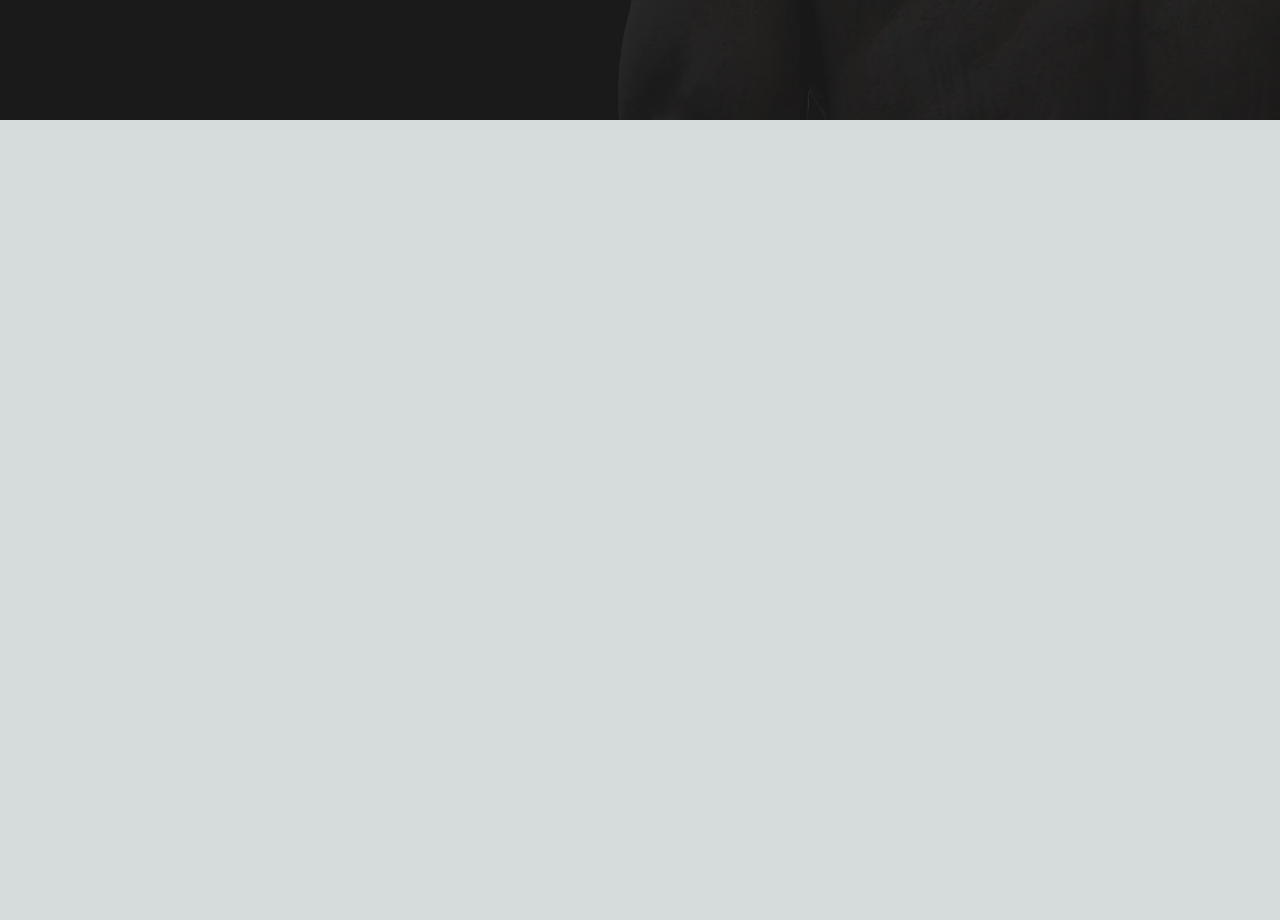
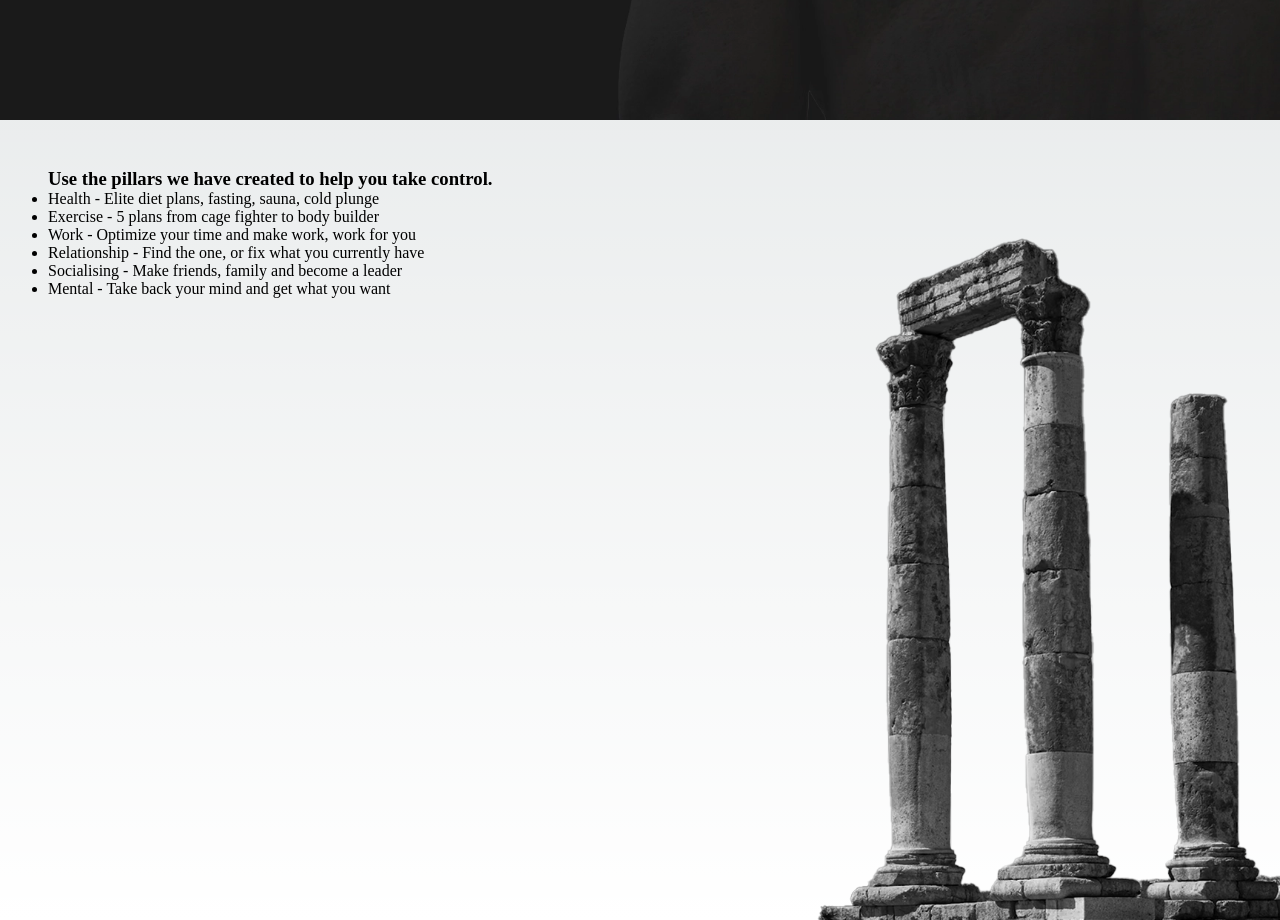
Before and after one commit to ryanfleming99/MMH, a Next.js app: page / in a window 1280 px wide. Shown: the part 680-1600 px from the top of the page. Before the commit the page ends 800 px from the top, so only its background shows below. Built offline with nearby package versions, Linux system fonts and the light colour scheme.

Commit message:
Pillars section

```diff
--- a/components/Navbar.jsx
+++ b/components/Navbar.jsx
@@ -22,7 +22,6 @@
         <>
             <div className={styles.description}>
                 <Image src={Logo} alt="" className="h-16 w-16 " />
-
 
                 {/* Navbar Start */}
                 <div className="">
--- /dev/null
+++ b/components/Pillars.jsx
@@ -0,0 +1,37 @@
+import React from 'react'
+import styles from "../styles/Pillars.module.css";
+
+
+
+const Pillars = () => {
+
+    const pillarList = [
+        { heading: "Health", content: "Elite diet plans, fasting, sauna, cold plunge" },
+        { heading: "Exercise", content: "5 plans from cage fighter to body builder" },
+        { heading: "Work", content: "Optimize your time and make work, work for you" },
+        { heading: "Relationship", content: "Find the one, or fix what you currently have" },
+        { heading: "Socialising", content: "Make friends, family and become a leader" },
+        { heading: "Mental", content: "Take back your mind and get what you want" },
+
+    ]
+
+    return (
+        <div className={styles.container}>
+            <div className="h-[75vh] flex justify-center align-center flex-col margin m-auto">
+                <h3 className="mt-1/3 font-bold text-3xl xs:text-xl border-l-2 border-l-gray-400 pl-4">Use the pillars we have created to help you take control.</h3>
+                <ul className="mt-14 border-l-2 border-l-gray-400 pl-4">
+                    {pillarList.map(item => (
+                        <li className="leading-10">
+                            <span className="font-semibold text-lg">{item.heading}</span> -
+                            <span> {item.content}</span>
+
+                        </li>
+                    ))}
+                </ul>
+            </div>
+
+        </div>
+    )
+}
+
+export default Pillars
--- a/pages/index.js
+++ b/pages/index.js
@@ -4,7 +4,7 @@
 import styles from "../styles/Home.module.css";
 import getName from "../scripts/getname.js";
 import Header from "../components/Header.jsx"
-
+import Pillars from "../components/Pillars"
 
 const inter = Inter({ subsets: ["latin"] });
 
@@ -19,6 +19,7 @@
         <link rel="icon" href="/favicon.ico" />
       </Head>
       <Header />
+      <Pillars />
     </>
   );
 }
--- /dev/null
+++ b/styles/Pillars.module.css
@@ -0,0 +1,9 @@
+.container {
+    padding: 3rem;
+    min-height: 100vh;
+    max-height: 100vh;
+    background-image: url("../content/columns2.png");
+    background-size: cover;
+    background-repeat: no-repeat;
+    max-width: var(--max-width);
+}
```
